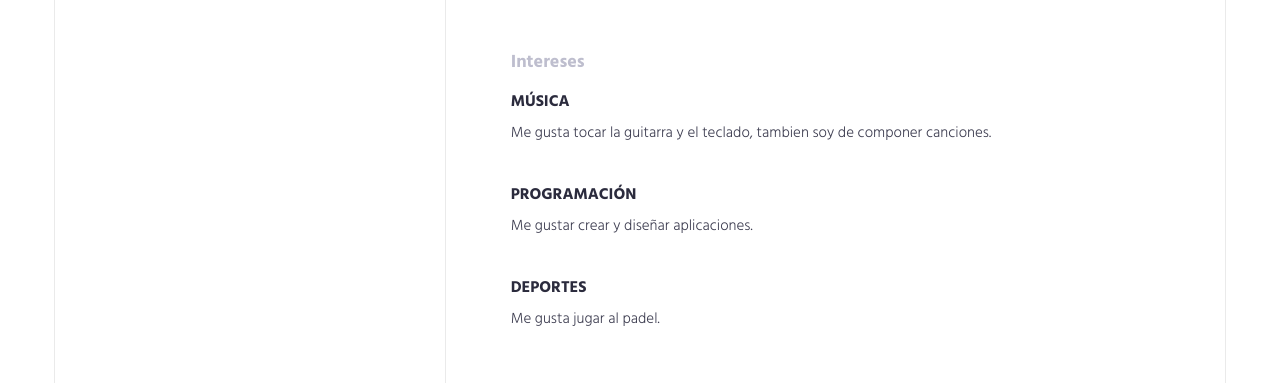
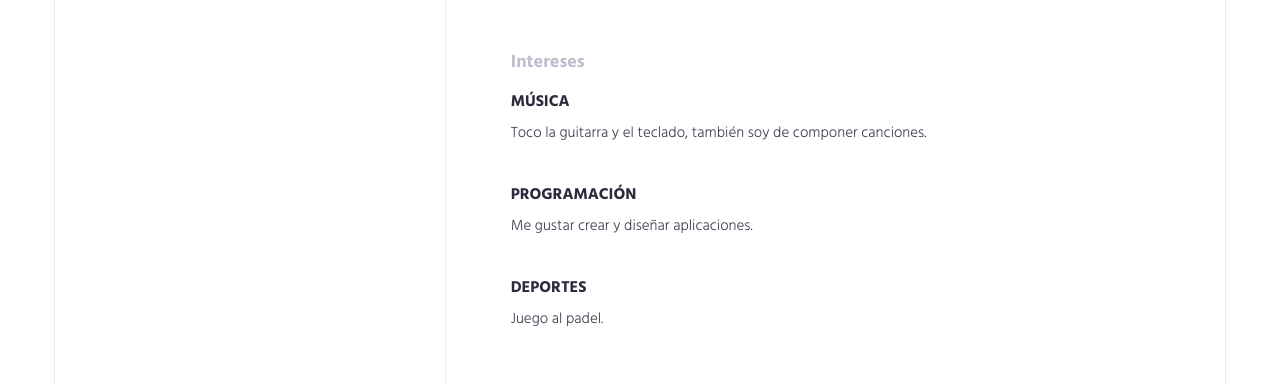
Before and after one commit to gastonbarbaccia/cv-gb, a plain HTML site: page index.html in a window 1280 px wide. Shown: the part 1900-2283 px from the top of the page. Drawn offline with Linux system fonts and the light colour scheme.

Commit message:
Se modifican los intereses

```diff
--- a/index.html
+++ b/index.html
@@ -250,7 +250,7 @@
             <div class="col-md-12">
                 <div class="content-item">
                     <h3>Música</h3>
-                    <p>Me gusta tocar la guitarra y el teclado, tambien soy de componer canciones.</p>
+                    <p>Toco la guitarra y el teclado, también soy de componer canciones.</p>
                 </div>
                 <div class="content-item">
                     <h3>Programación</h3>
@@ -259,7 +259,7 @@
                 </div>
                 <div class="content-item">
                     <h3>Deportes</h3>
-                    <p>Me gusta jugar al padel.</p>
+                    <p>Juego al padel.</p>
                 </div>
             </div>
         </div>
```
